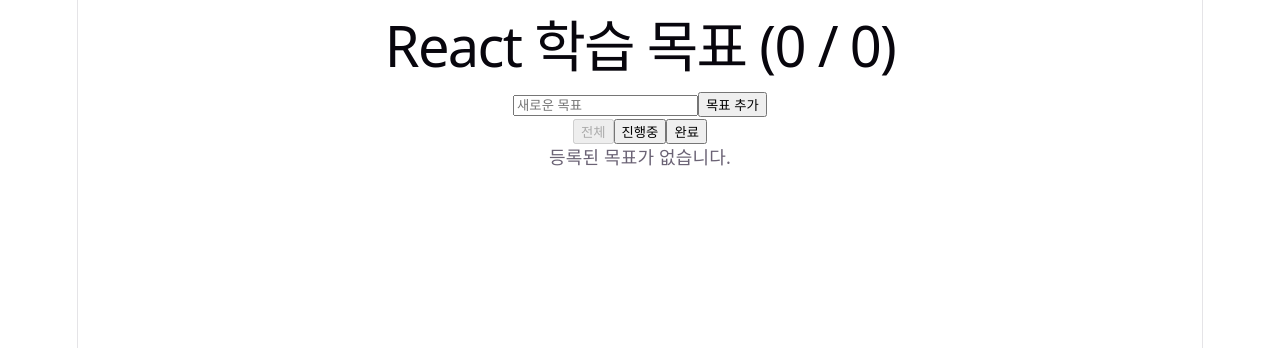
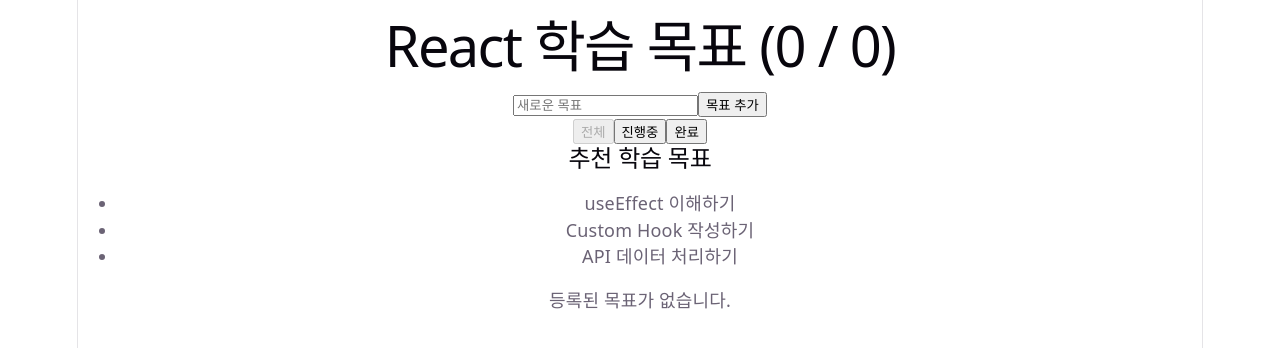
Before and after one commit to during94/react, a React (Vite) app in the folder my-react-app/: page / in a window 1280 px wide. Shown: the top 348 px of the page. Built offline with nearby package versions, Linux system fonts and the light colour scheme.

Commit message:
feat: 추천 학습 목표 데이터 조회 기능 구현

```diff
--- /dev/null
+++ b/my-react-app/public/recommended-goals.json
@@ -0,0 +1,14 @@
+[
+  {
+    "id": 1,
+    "text": "useEffect 이해하기"
+  },
+  {
+    "id": 2,
+    "text": "Custom Hook 작성하기"
+  },
+  {
+    "id": 3,
+    "text": "API 데이터 처리하기"
+  }
+]
--- a/my-react-app/src/App.jsx
+++ b/my-react-app/src/App.jsx
@@ -7,6 +7,7 @@
 import { GoalFilter } from './GoalFilter'
 import { goalsReducer } from './goalsReducer'
 import { useLocalStorageSync } from './hooks/useLocalStorageSync'
+import { RecommendedGoals } from './RecommendedGoals'
 
 function loadGoals(initialGoals){
     try {
@@ -87,6 +88,10 @@
         onFilterChange={setFilter}
       />
 
+      {/* 기존 목표 목록 */}
+
+      <RecommendedGoals />
+
       {totalGoalsCount === 0 && <p>등록된 목표가 없습니다.</p>}
 
       {totalGoalsCount > 0 && filteredGoals.length === 0 && (
--- /dev/null
+++ b/my-react-app/src/RecommendedGoals.jsx
@@ -0,0 +1,77 @@
+import { useEffect, useState } from "react";
+
+// function sleep(milliseconds) {
+//     return new Promise((resolve) => {
+//         setTimeout(resolve, milliseconds)
+//     })
+// }
+
+export function RecommendedGoals(){
+    const [recommendedGoals, setRecommendedGoals] = useState([])
+
+    const [isLoding, setIsLoding] = useState(true)
+
+    const [error, setError] = useState(null)
+
+    useEffect(() => {
+        async function loadRecommendedGoals() {
+            try {
+                setIsLoding(true)
+                setError(null)
+
+                const response = await fetch(
+                    '/recommended-goals.json'
+                )
+
+                // await sleep(10000)
+
+                if(!response.ok){
+                    throw new Error(
+                        `데이터 요청 실패 : ${response.status}`
+                    )
+                }
+
+                const data = await response.json()
+
+                setRecommendedGoals(data)
+
+            } catch(requestError) {
+                setError(requestError)
+            } finally {
+                setIsLoding(false)
+            }
+        }
+
+        loadRecommendedGoals()
+    }, [])
+
+    if(isLoding){
+        return (
+            <p>추천 학습 목표를 가져오는 중입니다....</p>
+        )
+    }
+
+    if(error !== null) {
+        return (
+            <p>
+                추천 학습 목표를 가져오지 못했습니다.
+            </p>
+        )
+    }
+
+    return (
+        <selection>
+            <h2>추천 학습 목표</h2>
+
+            <ul>
+                {recommendedGoals.map((goal) => (
+                    <li
+                        key={goal.id}
+                    >
+                        {goal.text}
+                    </li>
+                ))}
+            </ul>
+        </selection>
+    )
+}
```
